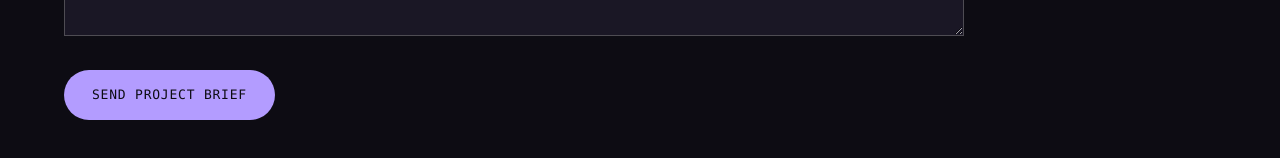
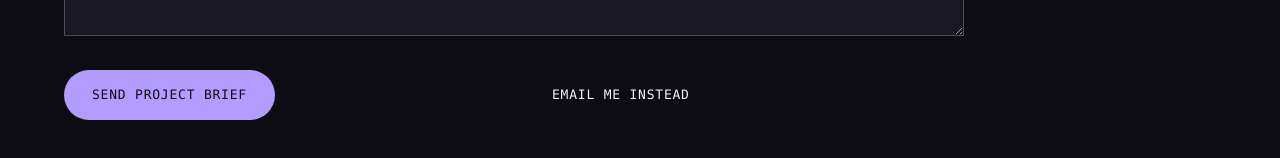
Before and after one commit to Nadjiba-Rahal/nadjiba-portfolio, a Next.js app: page /lets-build in a window 1280 px wide. Shown: the part 1002-1160 px from the top of the page. Built offline with nearby package versions, Linux system fonts and the light colour scheme.

Commit message:
Add direct email contact option

```diff
--- a/app/lets-build/page.tsx
+++ b/app/lets-build/page.tsx
@@ -30,6 +30,24 @@ export default function LetsBuildPage() {
     }
   }
 
+  function emailInstead() {
+    const form = document.querySelector<HTMLFormElement>(".brief-form");
+    if (!form) return;
+    const data = new FormData(form);
+    const subject = `${isFrench ? "Demande de projet" : "Project brief"} from ${data.get("name") || "a potential client"}`;
+    const body = [
+      `Name: ${data.get("name") || ""}`,
+      `Email: ${data.get("email") || ""}`,
+      `${isFrench ? "Type" : "Request type"}: ${data.get("requestType") || ""}`,
+      `Budget: ${data.get("budget") || ""}`,
+      `${isFrench ? "Délai" : "Timeline"}: ${data.get("timeline") || ""}`,
+      "",
+      isFrench ? "Détails :" : "Project details:",
+      data.get("details") || "",
+    ].join("\n");
+    window.location.href = `mailto:rahalnadjiba5@gmail.com?subject=${encodeURIComponent(subject)}&body=${encodeURIComponent(body)}`;
+  }
+
   return (
     <main className="brief-page">
       <nav className="case-nav"><Link href="/" className="nav-mark"><span className="dot" style={{ backgroundImage: "url('/nadjiba-logo.png')" }} /> NADJIBA RAHAL</Link><SiteLanguage /><Link href="/#work" className="case-back">{isFrench ? "Retour" : "Back to portfolio"} <span>↗</span></Link></nav>
@@ -51,6 +69,9 @@ export default function LetsBuildPage() {
                 ? (isFrench ? "Message envoyé" : "Message sent")
                 : (isFrench ? "Envoyer le brief" : "Send project brief")}
           </button>
+            <button className="btn btn-ghost" type="button" onClick={emailInstead}>
+              {isFrench ? "M’écrire directement" : "Email me instead"}
+            </button>
           {status === "error" && <p role="alert">{errorMessage || (isFrench ? "Impossible d’envoyer le message. Réessayez." : "The message could not be sent. Please try again.")}</p>}
         </form>
       </div>
```
